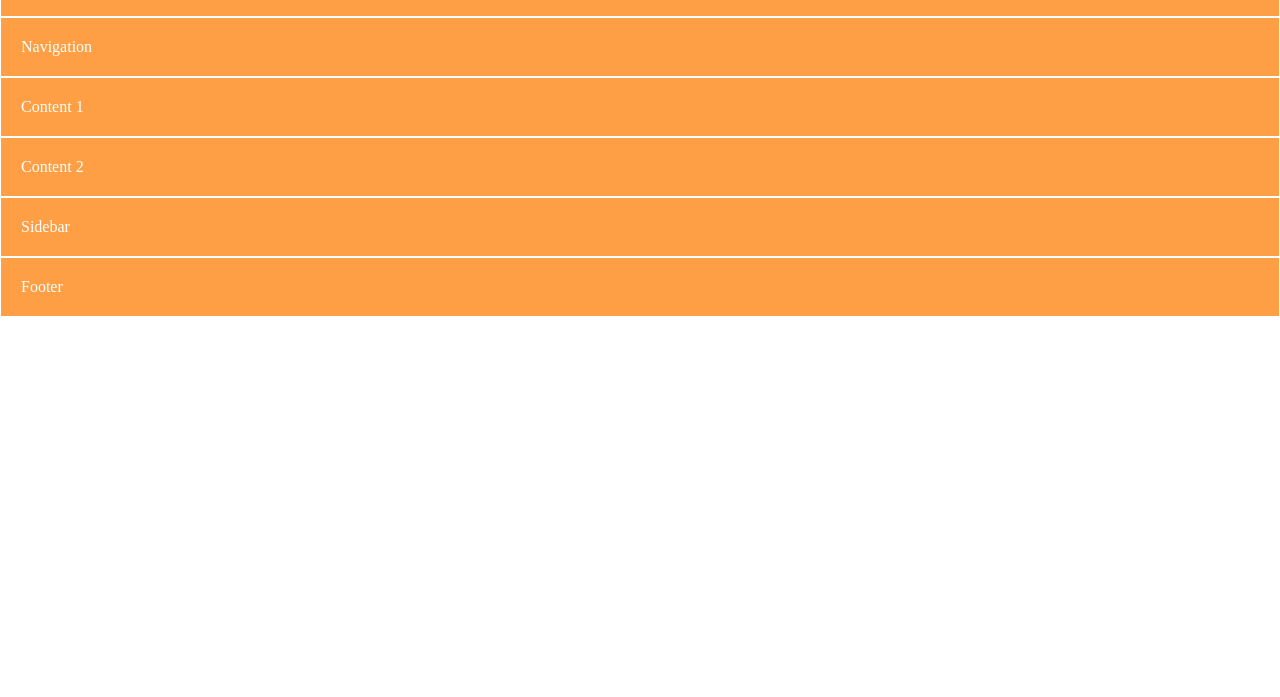
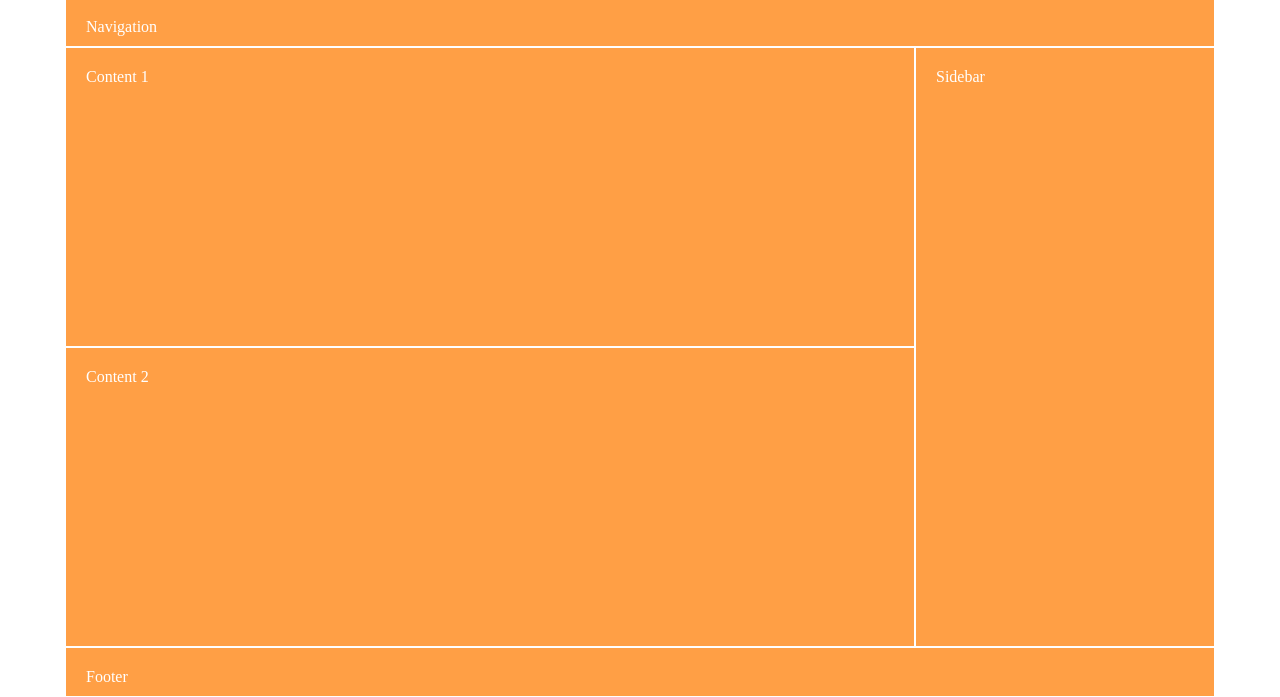
Before and after one commit to azarnuzy/Desain-dan-Pemrograman-Web, a plain HTML site: page Praktikum/LP/lp7/index.html in a window 1280 px wide. Shown: the part 103-800 px from the top of the page. Drawn offline with Linux system fonts and the light colour scheme.

Commit message:
lp7 done

```diff
--- a/Praktikum/LP/lp7/style.css
+++ b/Praktikum/LP/lp7/style.css
@@ -8,8 +8,46 @@ body {
   height: 100vh;
 }
 
+.logo {
+  grid-area: logo;
+}
+
+header {
+  grid-area: header;
+}
+
+nav {
+  grid-area: navbar;
+}
+
+.content-1 {
+  grid-area: content-1;
+}
+
+.content-2 {
+  grid-area: content-2;
+}
+
+aside {
+  grid-area: sidebar;
+}
+
+footer {
+  grid-area: footer;
+}
+
 .container {
   height: 100%;
+  display: grid;
+  justify-content: center;
+  grid-template-columns: 150px 700px 300px;
+  grid-template-rows: 100px 50px 300px 300px 50px;
+  grid-template-areas:
+  "logo header header"
+  "navbar navbar navbar"
+  "content-1 content-1 sidebar"
+  "content-2 content-2 sidebar"
+  "footer footer footer";
 }
 
 .logo,
```
